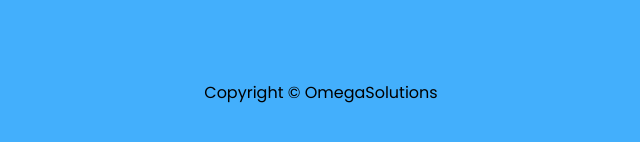
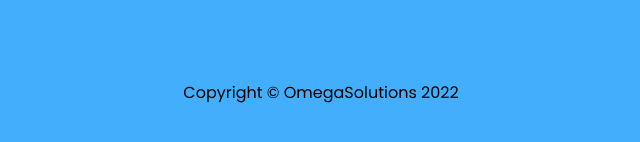
Before and after one commit to sreekarp/weather-app, a plain HTML site: page index.html in a window 1280 px wide. Shown: the part 650-792 px from the top of the page, 319-959 px from the left. Drawn offline with Linux system fonts and the light colour scheme.

Commit message:
Update index.html

```diff
--- a/index.html
+++ b/index.html
@@ -54,7 +54,7 @@
 
     </div>
     <div id="footer">
-        Copyright &copy; OmegaSolutions
+        Copyright &copy; OmegaSolutions 2022
     </div>
     <script src="script.js"></script>
 
```
